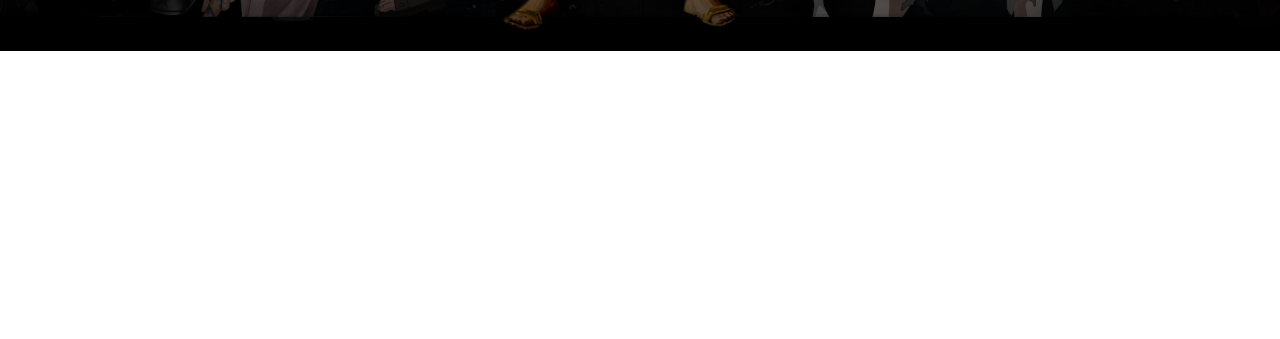
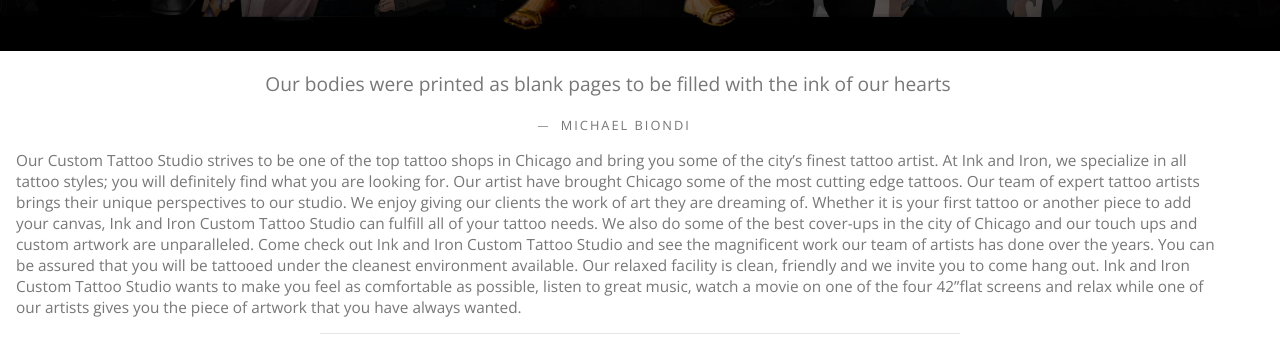
Before and after one commit to DogwishX/thiago-tattoo, a React (Create React App) app in the folder new-design/: page / in a window 1280 px wide. Shown: the part 749-1088 px from the top of the page. Before the commit the page ends 800 px from the top, so only its background shows below. Built offline with nearby package versions, Linux system fonts and the light colour scheme.

Commit message:
Add AboutMe

```diff
--- a/new-design/src/App.css
+++ b/new-design/src/App.css
@@ -12,3 +12,10 @@
   font-weight: 300;
   font-family: "Open Sans", arial, sans-serif;
 }
+
+hr {
+  height: 1px;
+  background-color: rgba(0, 0, 0, 0.1);
+  border: none;
+  width: 50%;
+}
--- a/new-design/src/App.js
+++ b/new-design/src/App.js
@@ -1,10 +1,13 @@
 import "./App.css";
+import AboutMe from "./Components/AboutMe";
 import Hero from "./Components/Hero";
 
 function App() {
   return (
     <div className="App">
       <Hero />
+      <AboutMe />
+      <hr></hr>
     </div>
   );
 }
--- /dev/null
+++ b/new-design/src/Components/AboutMe/AboutMe.css
@@ -0,0 +1,13 @@
+.about {
+  width: 95%;
+}
+
+#about__quote {
+  font-size: 1.2rem;
+  text-align: center;
+}
+
+.about__text {
+  margin-left: 1rem;
+  font-size: 0.96rem;
+}
--- /dev/null
+++ b/new-design/src/Components/AboutMe/AboutMe.js
@@ -0,0 +1,37 @@
+import React from "react";
+import "./AboutMe.css";
+import Quote from "../Quote";
+
+function AboutMe() {
+  return (
+    <div className="about">
+      <Quote
+        id="about__quote"
+        text="Our bodies were printed as blank pages to be filled with the ink of our hearts"
+        author="michael biondi"
+      />
+      <p className="about__text">
+        Our Custom Tattoo Studio strives to be one of the top tattoo shops in
+        Chicago and bring you some of the city’s finest tattoo artist. At Ink
+        and Iron, we specialize in all tattoo styles; you will definitely find
+        what you are looking for. Our artist have brought Chicago some of the
+        most cutting edge tattoos. Our team of expert tattoo artists brings
+        their unique perspectives to our studio. We enjoy giving our clients the
+        work of art they are dreaming of. Whether it is your first tattoo or
+        another piece to add your canvas, Ink and Iron Custom Tattoo Studio can
+        fulfill all of your tattoo needs. We also do some of the best cover-ups
+        in the city of Chicago and our touch ups and custom artwork are
+        unparalleled. Come check out Ink and Iron Custom Tattoo Studio and see
+        the magnificent work our team of artists has done over the years. You
+        can be assured that you will be tattooed under the cleanest environment
+        available. Our relaxed facility is clean, friendly and we invite you to
+        come hang out. Ink and Iron Custom Tattoo Studio wants to make you feel
+        as comfortable as possible, listen to great music, watch a movie on one
+        of the four 42”flat screens and relax while one of our artists gives you
+        the piece of artwork that you have always wanted.
+      </p>
+    </div>
+  );
+}
+
+export default AboutMe;
--- /dev/null
+++ b/new-design/src/Components/AboutMe/index.js
@@ -0,0 +1,3 @@
+import AboutMe from "./AboutMe";
+
+export default AboutMe;
```
